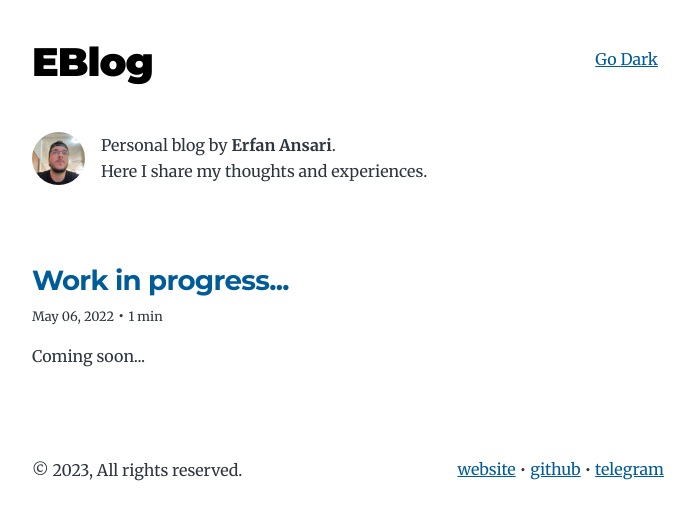
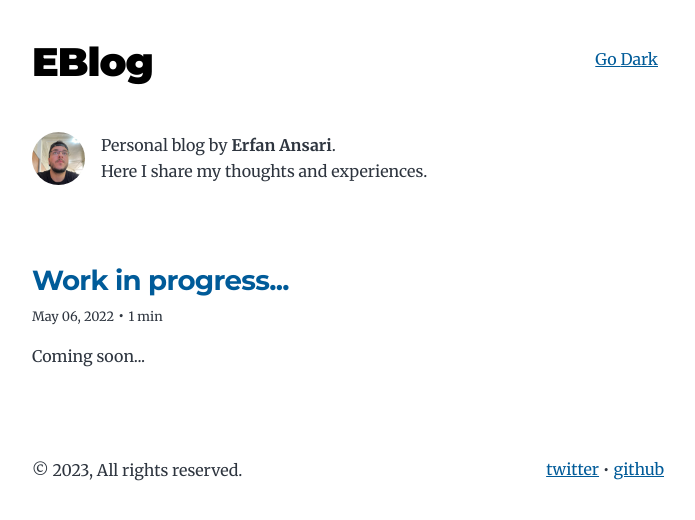
Before and after one commit to erfanansari/personal-blog, a Gatsby site: page / in a window 1280 px wide. Shown: the whole page, without its empty margins (292-987 px from the left). Built offline with nearby package versions, Linux system fonts and the light colour scheme; Gatsby itself is replaced by a stand-in of ours.

Commit message:
chore: update footer links

```diff
--- a/src/components/footer.js
+++ b/src/components/footer.js
@@ -1,5 +1,5 @@
+import { graphql, useStaticQuery } from 'gatsby'
 import * as React from 'react'
-import { useStaticQuery, graphql } from 'gatsby'
 
 const Footer = () => {
   const data = useStaticQuery(graphql`
@@ -7,16 +7,15 @@ const Footer = () => {
       site {
         siteMetadata {
           social {
+            twitter
             github
-            telegram
-            website
           }
         }
       }
     }
   `)
 
-  const { github, telegram, website } = data.site.siteMetadata?.social || {}
+  const { twitter, github } = data.site.siteMetadata?.social || {}
 
   return (
     <footer>
@@ -25,24 +24,20 @@ const Footer = () => {
         All rights reserved.
       </p>
       <div>
-        <a href={website} target="_blank" rel="noreferrer">
-          website
+        <a
+          href={`https://twitter.com/${twitter}`}
+          target="_blank"
+          rel="noreferrer"
+        >
+          twitter
         </a>
         {' • '}
         <a
-          href={`https://github.com/${github || ``}`}
+          href={`https://github.com/${github}`}
           target="_blank"
           rel="noopener noreferrer"
         >
           github
-        </a>
-        {' • '}
-        <a
-          href={`https://t.me/${telegram || ``}`}
-          target="_blank"
-          rel="noopener noreferrer"
-        >
-          telegram
         </a>
       </div>
     </footer>
```
